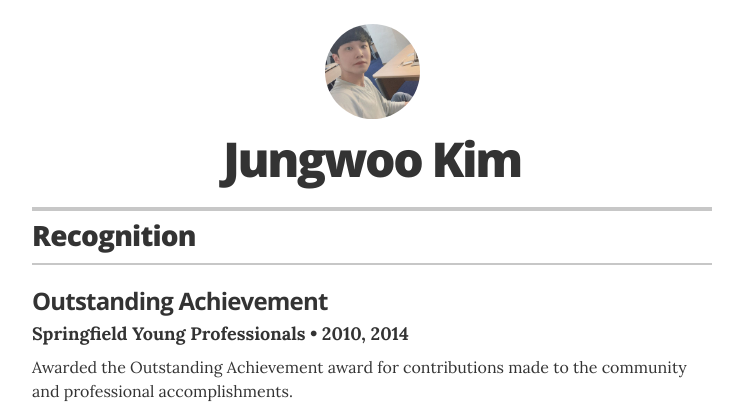
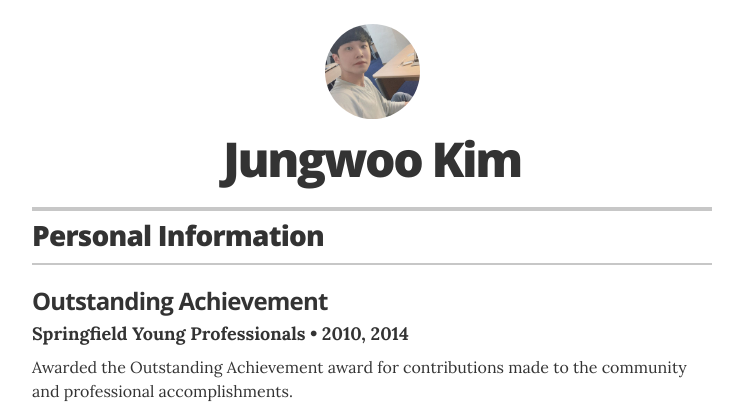
Before and after one commit to pgworld/devwoo.github.io, a Jekyll site: the page built from index.html, in a window 1280 px wide. Shown: the top 414 px of the page, without its empty margins (268-1011 px from the left). Built offline with Jekyll 4.4.1, drawn with Linux system fonts in a browser that asks for light colours.

Commit message:
Update resume.html

```diff
--- a/_layouts/resume.html
+++ b/_layouts/resume.html
@@ -29,7 +29,7 @@
       <section class="content-section">
 
         <header class="section-header">
-          <h2>Recognition</h2>
+          <h2>Personal Information</h2>
         </header>
 
         {% for recognition in site.data.recognitions %}
```
